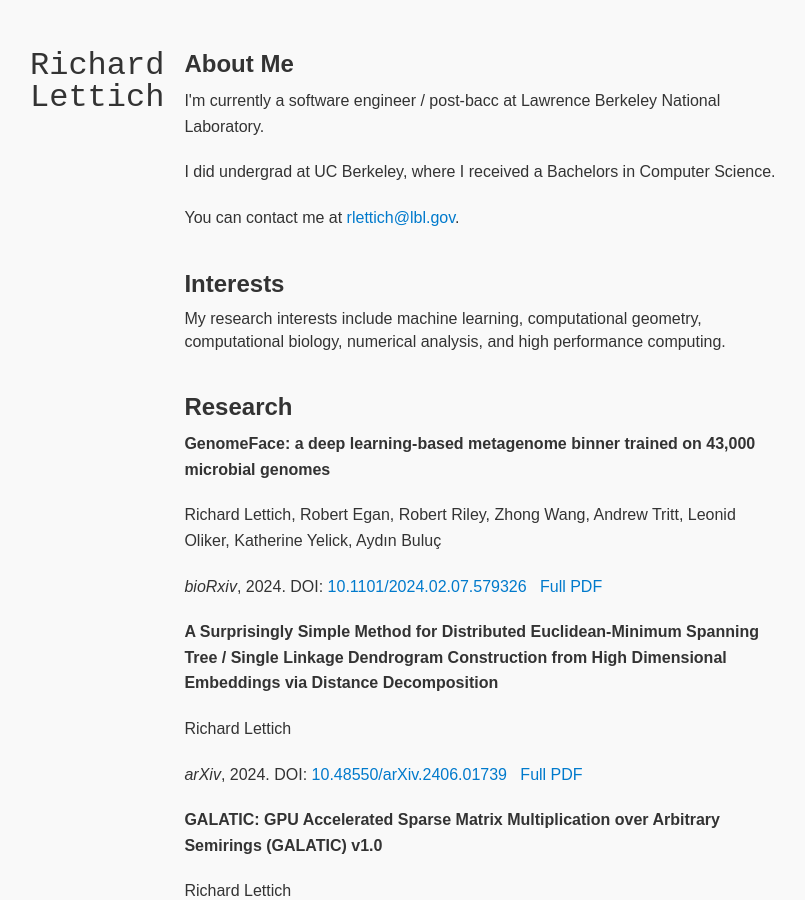
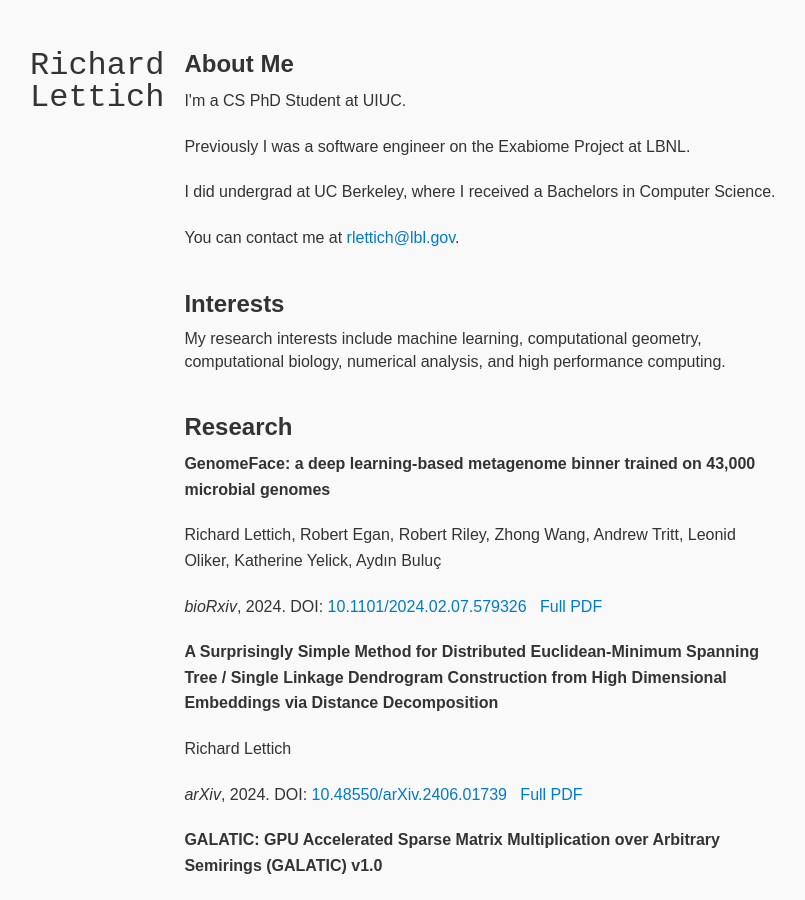
Before and after one commit to richardlett/richardlett.github.io, a Jekyll site: the page index.html, which Jekyll copies as it is, in a window 1280 px wide and 900 px high. Shown: the whole window, without its empty margins (160-965 px from the left). Built offline with Jekyll 4.4.1, drawn with Linux system fonts in a browser that asks for light colours.

Commit message:
Update index.html

```diff
--- a/index.html
+++ b/index.html
@@ -92,7 +92,8 @@
 
             <div class="section">
                 <h2>About Me</h2>
-                <p>I'm currently a software engineer / post-bacc at Lawrence Berkeley National Laboratory.</p>
+                <p>I'm a CS PhD Student at UIUC.</p>
+                <p>Previously I was  a software engineer on the Exabiome Project at LBNL.</p>
                 <p>I did undergrad at UC Berkeley, where I received a Bachelors in Computer Science.</p>
                 <p>You can contact me at <a href="mailto:rlettich@lbl.gov">rlettich@lbl.gov</a>.</p>
             </div>
```
